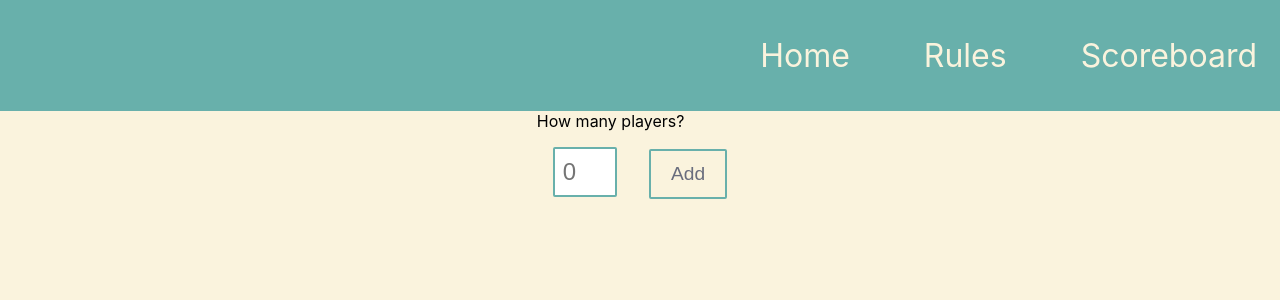
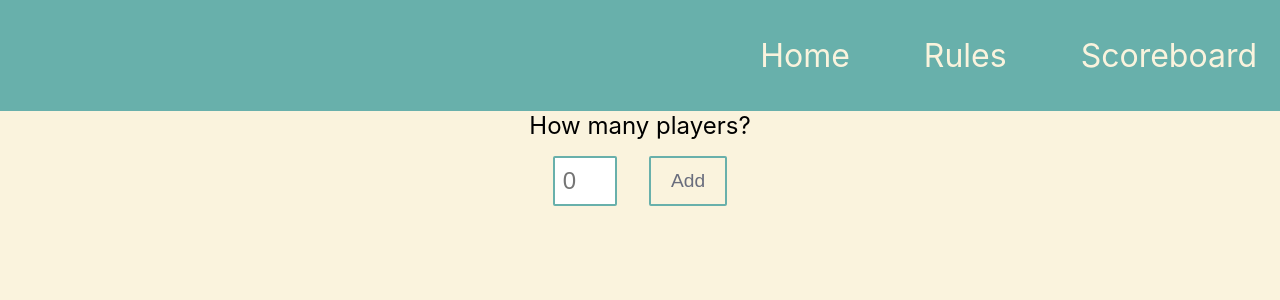
Before and after one commit to EllieD33/yaniv-react-app, a React (Create React App) app: page /pages/scoreboard in a window 1280 px wide. Shown: the top 300 px of the page. Built offline with nearby package versions, Linux system fonts and the light colour scheme.

Commit message:
fixes NumberOfPlayers input alignment

```diff
--- a/src/components/NumberOfPlayers.css
+++ b/src/components/NumberOfPlayers.css
@@ -8,31 +8,14 @@ input[type=number] {
     -moz-appearance: textfield;
 }
 
-form {
-    display: flex;
-    flex-direction: column;
-    align-items: center;
-}
-
 label {
     padding-top: 2rem;
     text-align: center;
-}
-
-.form-container {
-    display: flex;
-    justify-content: center;
-    align-items: center;
-
+    font-size: 1.5rem;
 }
 
 .centre-container-items {
     display: flex;
     align-items: center;
-    flex-direction: column;
+    justify-content: center;
 }
-
-.input-container {
-    display: flex;
-    align-items: center;
-}
--- a/src/components/NumberOfPlayers.js
+++ b/src/components/NumberOfPlayers.js
@@ -1,5 +1,6 @@
 import React, { useState } from "react";
 import Button from "./Button";
+import './NumberOfPlayers.css'
 
 function NumberOfPlayers ({ onChange }) {
     const [numberOfPlayers, setNumberOfPlayers] = useState("");
@@ -19,13 +20,13 @@ function NumberOfPlayers ({ onChange }) {
     }
 
     return (
-        <div className="form-container">
+        <div>
             <form onSubmit={handleSubmit}>
-            <div className="centre-container-items">
+                <div>
                     <label htmlFor="numberOfPlayers">How many players?</label>
                 </div>
+                <div>
                     <div className="centre-container-items">
-                <div className="input-container">
                         <input className="input"
                             type="number"
                             inputMode="numeric"
--- a/src/pages/scoreboard.css
+++ b/src/pages/scoreboard.css
@@ -4,4 +4,5 @@
     justify-content: center;
     flex-direction: row;
     align-items: center;
+    text-align: center;
 }
```
Lines whose indentation alone changed are shown as unchanged.
